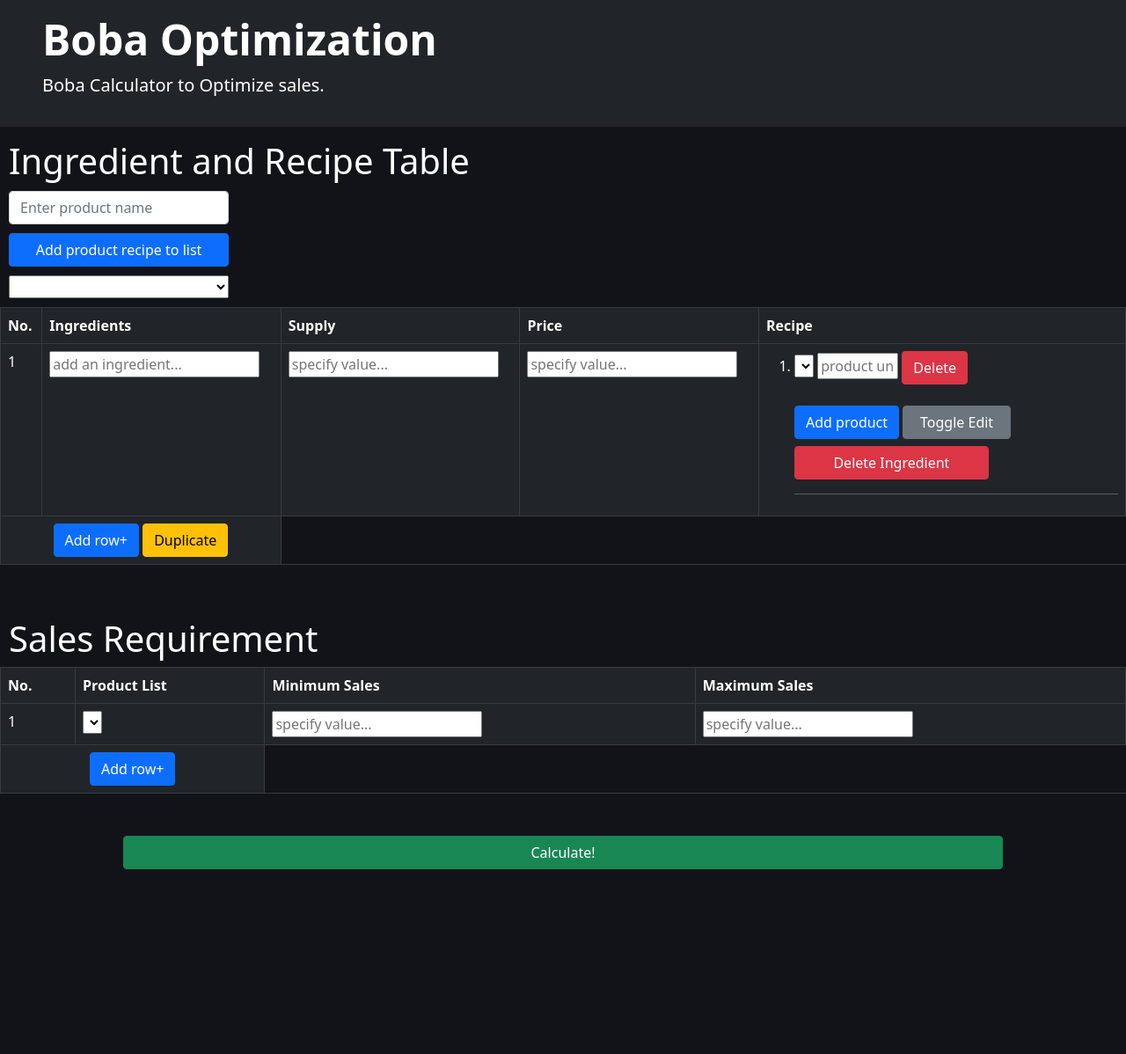
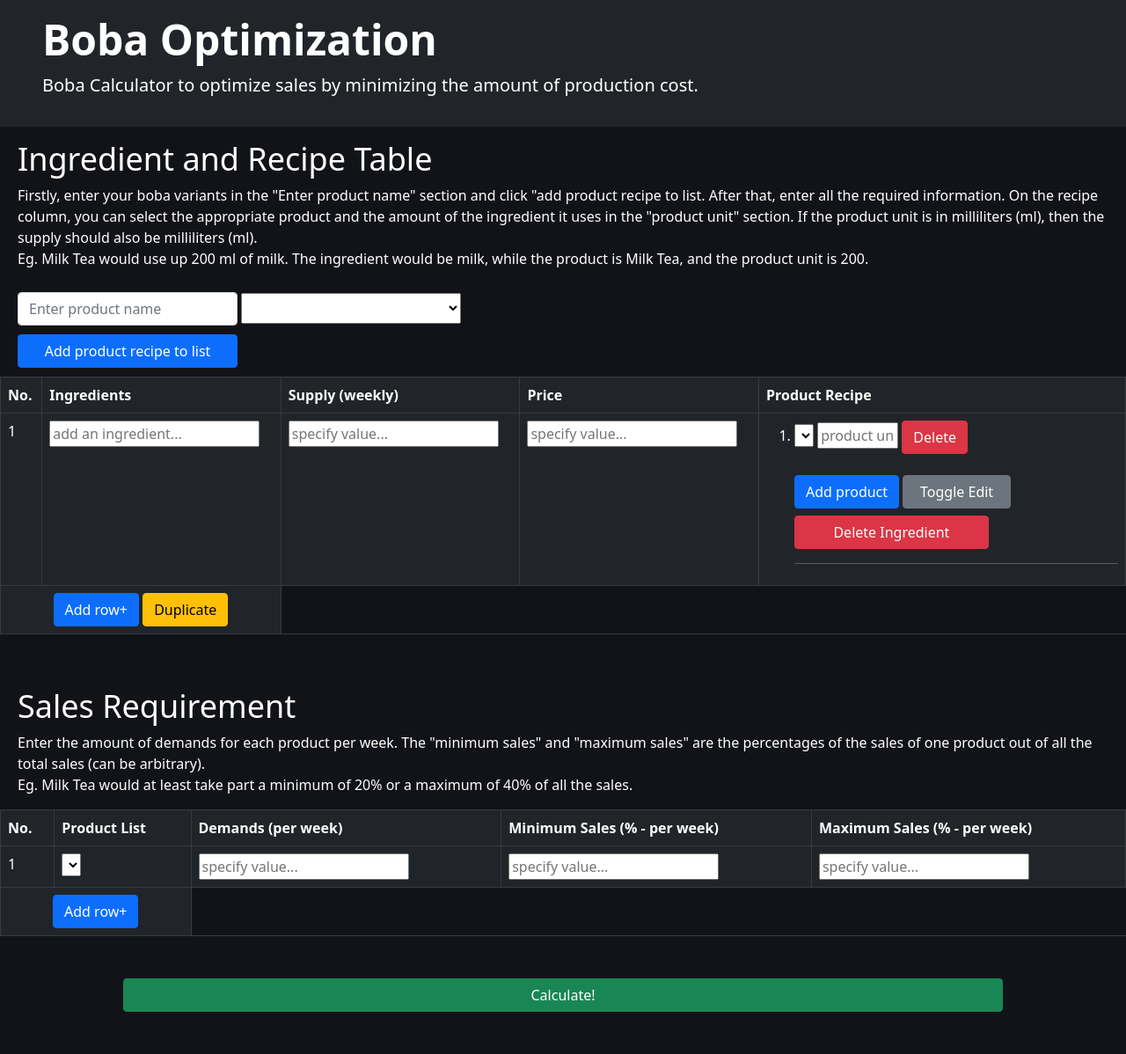
Before and after one commit to AbrahamWG/data_pass, a Flask app: page / in a window 1280 px wide. Shown: the whole page at 88% size. Before the commit the page ends 988 px from the top, so only its background shows below. Run offline with Flask 2, Linux system fonts and the light colour scheme; lists and menus that the app fills with data are empty.

Commit message:
final update UI

```diff
--- a/app.py
+++ b/app.py
@@ -32,10 +32,6 @@ def get_value():
     }
 
 
-
-
-
-
     return '''<h1>The data value is: {}</h1>'''.format(data_inventory)
 
 if __name__ == "__main__":
--- a/static/main.js
+++ b/static/main.js
@@ -77,14 +77,15 @@ addButton.onclick = function(){
         <ol>
             <li>
                 <select name='ingredientProductName[ingredient-${currentRows}]'>
+
                 </select>
                 <input class='col-sm-3' type='text' name='ingredientProductUnit[ingredient-${currentRows}]' placeholder='product unit...'/>
                 <button type='button' class='btn btn-danger btn-delete-product'>Delete</button>
-
             </li>
             <div id='empty-recipe-row'></div>
-            <button  type="button" class="add-button-recipe btn btn-primary">Add product</button>
-            <button type="button" class="edit-button-recipe col-sm-4 btn btn-secondary">Toggle Edit</button>
+            <button type="button" class="add-button-recipe btn btn-primary mt-4">Add product</button>
+            <button type="button" class="edit-button-recipe col-sm-4 btn btn-secondary mt-4">Toggle Edit</button>
+            <br>
             <button type="button" class="delete-button-ingredient col-sm-4 btn btn-danger mt-2" style='width: 60%'>Delete Ingredient</button>
             <hr>
         </ol>
@@ -235,6 +236,9 @@ addButtonScore.onclick = function(){
     <td>
         <input type='number' name='maximum[]'' placeholder='specify value...'/>
     </td>
+    <td>
+        <input type='number' name='demand[]'' placeholder='specify value...'/>
+    </td>
   </tr>
 
   <tr id='empty-row-score'></tr>
@@ -254,7 +258,6 @@ addButtonScore.onclick = function(){
 }
 
 
-
 // ========= SEND DATA TO PYTHON ============
 
 dataTable.onsubmit = function(e){
--- a/template/index.html
+++ b/template/index.html
@@ -24,16 +24,17 @@
         </form> -->
         <div class="container-fluid py-3 px-5 bg-dark text-white">
             <h1 class="display-5 fw-bold">Boba Optimization</h1>
-            <p class="col-md-8 fs-5">Boba Calculator to Optimize sales.</p>
+            <p class="col-md-8 fs-5">Boba Calculator to optimize sales by minimizing the amount of production cost.</p>
         </div>
-        <div style='padding-left: 10px'>
-            <h1 class="col-md-8 fs-bold text-lg-start" style="color:white; margin-top: 15px;">Ingredient and Recipe Table</h1>
-            <input type='text' id='product-name' placeholder='Enter product name' class='form-control' style='width: 250px; margin-top: 10px'/>
-            <button type="button"  id='add-product-to-list-button' class="btn btn-primary" style='width: 250px; margin-top: 10px'>Add product recipe to list</button>
+        <div style='padding-left: 20px'>
+            <h1 class="col-md-8 fs-bold text-lg-start" style="color:white; margin-top: 15px; font-size: 36px">Ingredient and Recipe Table</h1>
+            <p style="color: white; font-size: 16px; ">Firstly, enter your boba variants in the "Enter product name" section and click "add  product recipe to list. After that, enter all the required information. On the recipe column, you can select the appropriate product and the amount of the ingredient it uses in the "product unit" section. If the product unit is in milliliters (ml), then the supply should also be milliliters (ml).<br>Eg. Milk Tea would use up 200 ml of milk. The ingredient would be milk, while the product is Milk Tea, and the product unit is 200.</p>
+                <input type='text' id='product-name' placeholder='Enter product name' class='form-control d-inline' style='width: 250px; margin-top: 10px'/>
 
-            <select style='display: block; width: 250px; margin-top: 10px; margin-bottom: 10px;'>
-                <option value="" disabled></option>
-            </select>
+                <select style='display: inline; width: 250px; height: 35px; margin-top: 10px;'>
+                    <option value="" disabled></option>
+                </select>
+            <button type="button"  id='add-product-to-list-button' class="btn btn-primary d-block" style='width: 250px; margin-top: 10px; margin-bottom: 10px'>Add product recipe to list</button>
         </div>
 
         <form id='data-table'>
@@ -43,9 +44,9 @@
                     <tr>
                         <th>No.</th>
                         <th>Ingredients</th>
-                        <th>Supply</th>
+                        <th>Supply (weekly)</th>
                         <th>Price</th>
-                        <th>Recipe</th>
+                        <th>Product Recipe</th>
                     </tr>
                 </thead>
                 <tbody>
@@ -76,7 +77,6 @@
                                     <button type="button" class="edit-button-recipe col-sm-4 btn btn-secondary mt-4">Toggle Edit</button>
                                     <br>
                                     <button type="button" class="delete-button-ingredient col-sm-4 btn btn-danger mt-2" style='width: 60%'>Delete Ingredient</button>
-
                                     <hr>
                                 </ol>
                             </td>
@@ -94,13 +94,15 @@
                 </tbody>
             </table>
             <table class="table table-bordered table-dark">
-                <h1 class="col-md-8 fs-bold" style="color:white; margin-top: 60px; padding-left: 10px;">Sales Requirement</h1>
+                <h1 class="col-md-8 fs-bold" style="color:white; font-size: 36px; margin-top: 60px; padding-left: 20px;">Sales Requirement</h1>
+                <p style="color: white; padding-left: 20px; font-size: 16px"> Enter the amount of demands for each product per week. The "minimum sales" and "maximum sales" are the percentages of the sales of one product out of all the total sales (can be arbitrary). <br>Eg. Milk Tea would at least take part a minimum of 20% or a maximum of 40% of all the sales.</p>
                 <thead>
                     <tr>
                         <th>No.</th>
                         <th>Product List</th>
-                        <th>Minimum Sales</th>
-                        <th>Maximum Sales</th>
+                        <th>Demands (per week)</th>
+                        <th>Minimum Sales (% - per week)</th>
+                        <th>Maximum Sales (% - per week)</th>
                     </tr>
                 </thead>
                 <tbody>
@@ -117,6 +119,9 @@
                             </td>
                             <td>
                                 <input type='number' name='maximum[]'' placeholder='specify value...'/>
+                            </td>
+                            <td>
+                                <input type='number' name='demand[]'' placeholder='specify value...'/>
                             </td>
                         </tr>
 
```
